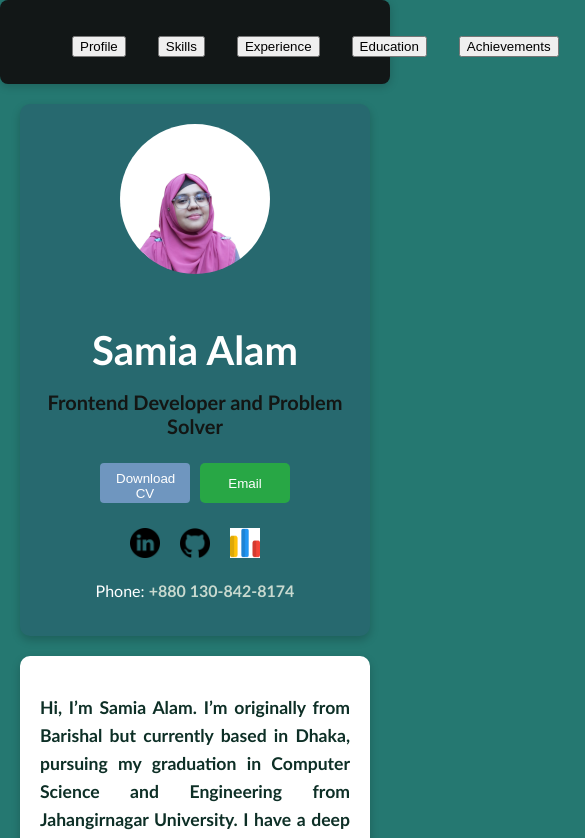
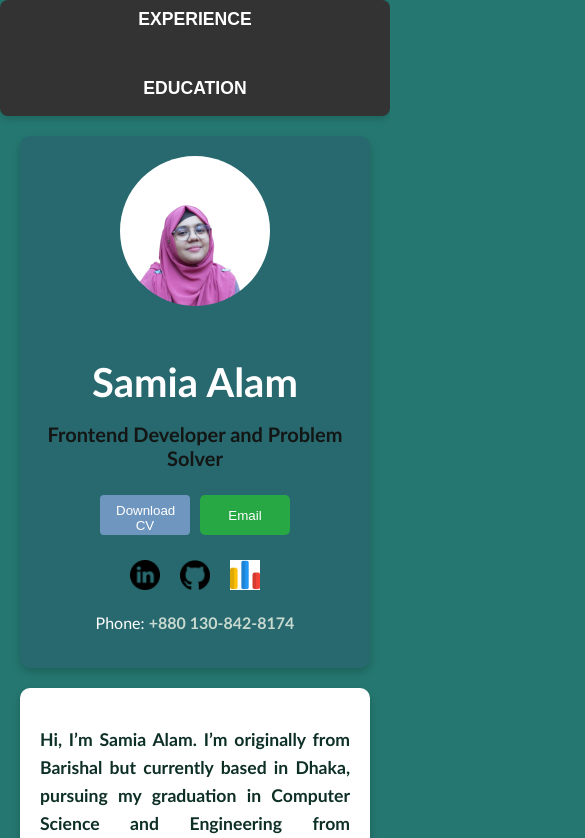
Before and after one commit to samia-jucse/Final_Protfolio, a React (Create React App) app: page / in a window 390 px wide. Shown: the top 838 px of the page, 585 px wide, since content can reach past the window. Built offline with nearby package versions, Linux system fonts and the light colour scheme.

Commit message:
css added

```diff
--- a/src/CSS/style.css
+++ b/src/CSS/style.css
@@ -41,11 +41,70 @@ a:hover {
   font-size: 2rem;
   color: #07b181;
 }
-.button {
+.desktop-nav {
+  background-color: #333;
+  padding: 1rem;
+  display: flex;
+  justify-content: center;
+}
+/* Profile.css or NavBar.css */
+#desktop-nav {
+  background-color: #333;
+  padding: 1rem;
+  display: flex;
+  justify-content: center;
+}
+
+.nav-links {
+  list-style: none;
+  display: flex;
+  gap: 1.5rem;
+  margin: 0;
+  padding: 0;
+}
+
+.nav-links li {
+  display: inline-block;
+}
+
+.nav-links button {
   background: none;
   border: none;
-  color: inherit;
+  color: white;
+  font-size: 1.1rem;
+  font-weight: bold;
   cursor: pointer;
-  text-decoration: underline;
-  font: inherit;
+  padding: 0.5rem 1rem;
+  text-transform: uppercase;
+  transition: color 0.3s, background-color 0.3s;
+  border-radius: 5px;
 }
+
+.title-achievement {
+  background-color: #f7e1e1; /* Light grey background */
+  padding: 1rem;
+  border-radius: 10px;
+  box-shadow: 0 10px 20px rgba(0, 0, 0, 0.15); /* Longer shadow */
+  margin: 0 0 2rem 0; /* Set top margin to 0 and bottom margin to 2rem */
+}
+
+.nav-links .active {
+  background-color: #e8dccb;
+  color: #333;
+  border-radius: 5px;
+}
+
+@media (max-width: 768px) {
+  #desktop-nav {
+    flex-direction: column;
+  }
+
+  .nav-links {
+    flex-direction: column;
+    align-items: center;
+  }
+
+  .nav-links li {
+    margin-bottom: 0.5rem;
+  }
+}
```
